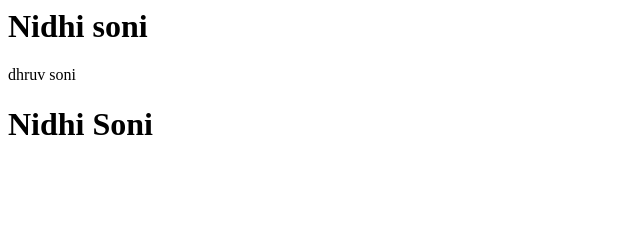
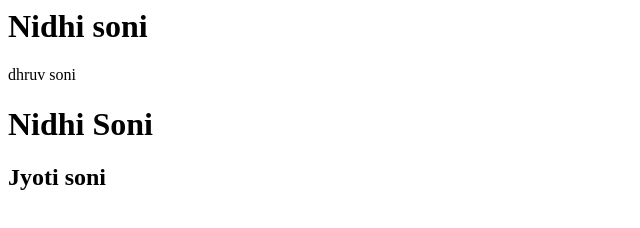
Before and after one commit to Nidhisoni6/nidhilocal, a plain HTML site: page index.html in a window 1280 px wide. Shown: the whole page, without its empty margins (0-640 px from the left). Drawn offline with Linux system fonts and the light colour scheme.

Commit message:
Update index.html
add mother name

```diff
--- a/index.html
+++ b/index.html
@@ -1,3 +1,5 @@
 <h1>Nidhi soni</h1>
 <p>dhruv soni</p>
 <h1>Nidhi Soni</h1>
+
+<h2>Jyoti soni</h2>
```
